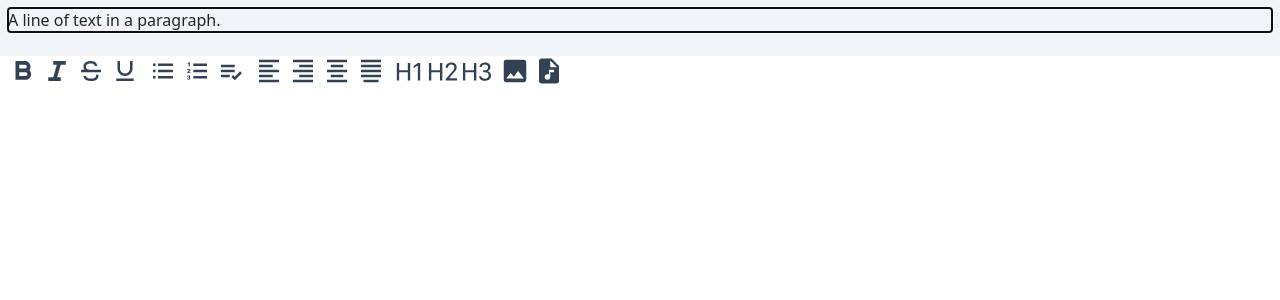
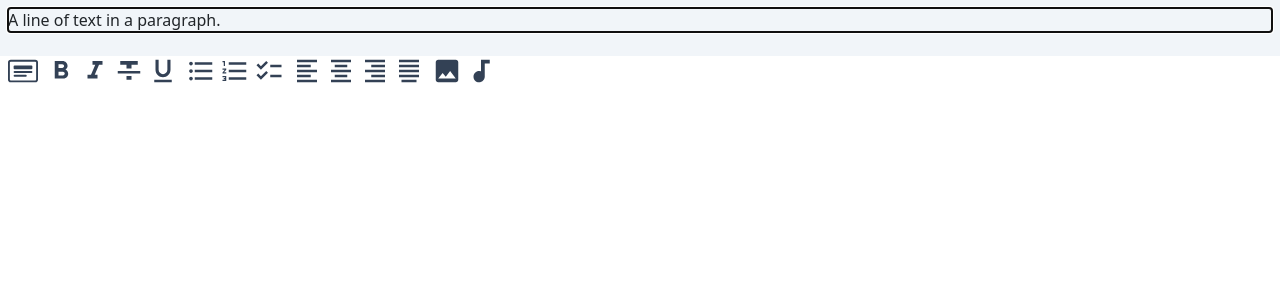
Before and after one commit to RodrigoGama-4/daylist, a Next.js app: page /rich-editor in a window 1280 px wide. Shown: the top 300 px of the page. Built offline with nearby package versions, Linux system fonts and the light colour scheme.

Commit message:
alinhamento e cabeçalhos

```diff
--- a/app/rich-editor/SlateElements.tsx
+++ b/app/rich-editor/SlateRenderer.tsx
@@ -1,11 +1,3 @@
-import { Children } from 'react';
-import {
-  BsPlayBtn,
-  BsImage,
-  BsTypeH1,
-  BsTypeH2,
-  BsTypeH3,
-} from 'react-icons/bs';
 import { RenderElementProps, RenderLeafProps } from 'slate-react';
 
 export const ElementRenderer = ({
@@ -64,11 +56,11 @@ export const ElementRenderer = ({
         ),
       }[element.header];
     case 'check-list':
-      return <p>TODO: checklist</p>;
+      return <p {...attributes}>TODO: checklist</p>;
     case 'image':
-      return <p>TODO: image</p>;
+      return <p {...attributes}>TODO: image</p>;
     case 'audio':
-      return <p>TODO: audio</p>;
+      return <p {...attributes}>TODO: audio</p>;
     default:
       throw new Error(`O tipo não foi adicionado`);
   }
--- a/app/rich-editor/Toolbar.tsx
+++ b/app/rich-editor/Toolbar.tsx
@@ -1,48 +1,66 @@
 import { useSlate } from 'slate-react';
 import { Editor, Transforms, Element, Node, Text } from 'slate';
-
+import { BiHeading } from 'react-icons/bi';
 import {
-  BiBold,
-  BiItalic,
-  BiStrikethrough,
-  BiUnderline,
   BiAlignLeft,
-  BiListOl,
-  BiListUl,
-  BiListCheck,
   BiAlignRight,
   BiAlignMiddle,
   BiAlignJustify,
 } from 'react-icons/bi';
-import { BsTypeH1, BsTypeH2, BsTypeH3 } from 'react-icons/bs';
-
-import { MdAudioFile, MdImage, MdPlayArrow } from 'react-icons/md';
-import { CustomElement, Paragraph } from './slate';
+import { LuHeading, LuHeading2, LuHeading3 } from 'react-icons/lu';
+import {
+  MdAudioFile,
+  MdFormatListBulleted,
+  MdFormatListNumbered,
+  MdChecklist,
+  MdAudiotrack,
+  MdImage,
+  MdFormatUnderlined,
+  MdFormatStrikethrough,
+  MdFormatItalic,
+  MdFormatBold,
+} from 'react-icons/md';
+import { Paragraph } from './slate';
+import _ from 'lodash';
+import { BsCardHeading } from 'react-icons/bs';
 
 export default function Toolbar() {
   const editor = useSlate();
   return (
     <div className="px-2 flex space-x-2 [&>*]:rounded text-3xl text-slate-700 [&>div>*]:cursor-pointer">
       <div className="flex space-x-1">
-        <BiBold onClick={() => Teste.toggleMark(editor, 'bold')} />
-        <BiItalic onClick={() => Teste.toggleMark(editor, 'italic')} />
-        <BiStrikethrough onClick={() => Teste.toggleMark(editor, 'strike')} />
-        <BiUnderline onClick={() => Teste.toggleMark(editor, 'underline')} />
+        <BsCardHeading
+          onClick={() => Teste.toggleParagraphProp(editor, { header: 1 })}
+        />
       </div>
       <div className="flex space-x-1">
-        <BiListUl onClick={() => Teste.toggleBlock(editor, 'bullet-list')} />
-        <BiListOl onClick={() => Teste.toggleBlock(editor, 'number-list')} />
-        <BiListCheck onClick={() => Teste.toggleBlock(editor, 'check-list')} />
+        <MdFormatBold onClick={() => Teste.toggleMark(editor, 'bold')} />
+        <MdFormatItalic onClick={() => Teste.toggleMark(editor, 'italic')} />
+        <MdFormatStrikethrough
+          onClick={() => Teste.toggleMark(editor, 'strike')}
+        />
+        <MdFormatUnderlined
+          onClick={() => Teste.toggleMark(editor, 'underline')}
+        />
+      </div>
+      <div className="flex space-x-1">
+        <MdFormatListBulleted
+          onClick={() => Teste.toggleBlock(editor, 'bullet-list')}
+        />
+        <MdFormatListNumbered
+          onClick={() => Teste.toggleBlock(editor, 'number-list')}
+        />
+        <MdChecklist onClick={() => Teste.toggleBlock(editor, 'check-list')} />
       </div>
       <div className="flex space-x-1">
         <BiAlignLeft
           onClick={() => Teste.toggleParagraphProp(editor, { align: 'left' })}
         />
+        <BiAlignMiddle
+          onClick={() => Teste.toggleParagraphProp(editor, { align: 'center' })}
+        />
         <BiAlignRight
           onClick={() => Teste.toggleParagraphProp(editor, { align: 'right' })}
-        />
-        <BiAlignMiddle
-          onClick={() => Teste.toggleParagraphProp(editor, { align: 'center' })}
         />
         <BiAlignJustify
           onClick={() =>
@@ -50,20 +68,10 @@ export default function Toolbar() {
           }
         />
       </div>
-      <div className="flex space-x-1">
-        <BsTypeH1
-          onClick={() => Teste.toggleParagraphProp(editor, { header: 1 })}
-        />
-        <BsTypeH2
-          onClick={() => Teste.toggleParagraphProp(editor, { header: 2 })}
-        />
-        <BsTypeH3
-          onClick={() => Teste.toggleParagraphProp(editor, { header: 3 })}
-        />
-      </div>
+
       <div className="flex space-x-1">
         <MdImage onClick={() => Teste.toggleBlock(editor, 'image')} />
-        <MdAudioFile onClick={() => Teste.toggleBlock(editor, 'audio')} />
+        <MdAudiotrack onClick={() => Teste.toggleBlock(editor, 'audio')} />
       </div>
     </div>
   );
@@ -88,7 +96,7 @@ const Teste = {
     let newProperties: Partial<Element> = {
       type: isBlock ? 'paragraph' : isList ? 'list-item' : type,
     };
-    Transforms.setNodes(editor, newProperties);
+    Transforms.setNodes<Element>(editor, newProperties);
     if (!isBlock && isList) {
       const block = { type: type, children: [] } as Element;
       Transforms.wrapNodes(editor, block);
@@ -99,10 +107,43 @@ const Teste = {
     editor: Editor,
     format: Pick<Paragraph, 'header' | 'align'>,
   ) => {
-    if (!Teste.isBlockActive(editor, 'paragraph')) return;
-    Transforms.setNodes(editor, { ...format });
+    format = Teste.query<typeof format>(editor, (e) => {
+      if (!(e.type === 'paragraph')) return format;
+      if (e.align && e.align === format.align)
+        format = { ...format, align: undefined };
+      // if (e.header && e.header === format.header)
+      //   { ...format, header: undefined }
+      if (format.header)
+        format = {
+          ...format,
+          header: (e.header ? (e.header > 0 ? e.header - 1 : undefined) : 3) as
+            | 1
+            | 2
+            | 3
+            | undefined,
+        };
+      // if (e.header && e.header < 3) format = { ...format, header: undefined };
+      // else
+      //   format = {
+      //     ...format,
+      //     header: !e.header ? 1 : ((e.header! + 1) as 2 | 3),
+      //   };
+      return format;
+    });
+
+    Transforms.setNodes<Paragraph>(editor, format, {
+      match: (n) => Element.isElement(n) && n.type === 'paragraph',
+    });
   },
-
+  query: function <T>(editor: Editor, map: (e: Element) => T) {
+    const [result] = Array.from(
+      editor.nodes<Element>({
+        match: (n) => !Editor.isEditor(n) && Element.isElement(n) && !!map(n),
+      }),
+    );
+    // if (!result) return null;
+    return map(result[0]);
+  },
   isBlockActive: (editor: Editor, type: Element['type']) => {
     const { selection } = editor;
     if (!selection) return false;
--- a/app/rich-editor/page.tsx
+++ b/app/rich-editor/page.tsx
@@ -1,6 +1,6 @@
 'use client';
 import { useState, useCallback, useMemo, useEffect } from 'react';
-import { ElementRenderer, CustomLeaf } from './SlateElements';
+import { ElementRenderer, CustomLeaf } from './SlateRenderer';
 
 import { createEditor, Descendant, CustomTypes } from 'slate';
 import { withHistory } from 'slate-history';
@@ -57,8 +57,7 @@ export default function Page() {
           <Editable
             renderElement={renderElement}
             renderLeaf={renderLeaf}
-            placeholder="Enter some rich text…"
-            spellCheck
+            placeholder="Algo a fazer..."
             autoFocus
           />
         </div>
--- a/tsconfig.json
+++ b/tsconfig.json
@@ -5,6 +5,7 @@
     "allowJs": true,
     "skipLibCheck": true,
     "strict": true,
+    "strictNullChecks": true,
     "forceConsistentCasingInFileNames": true,
     "noEmit": true,
     "esModuleInterop": true,
```
